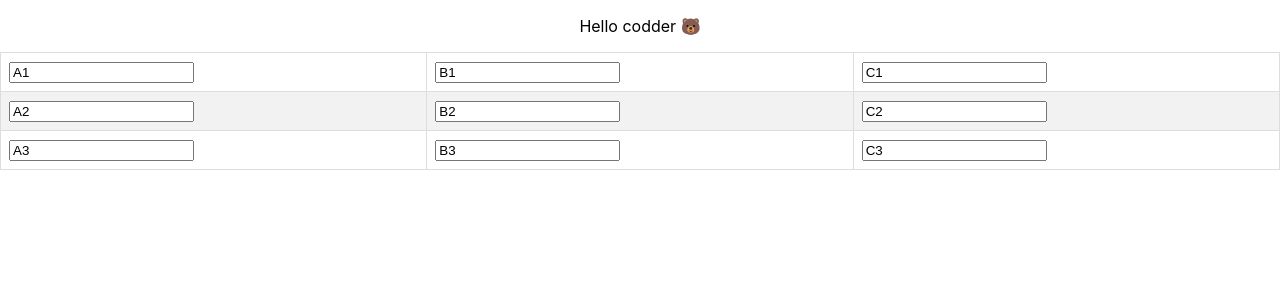
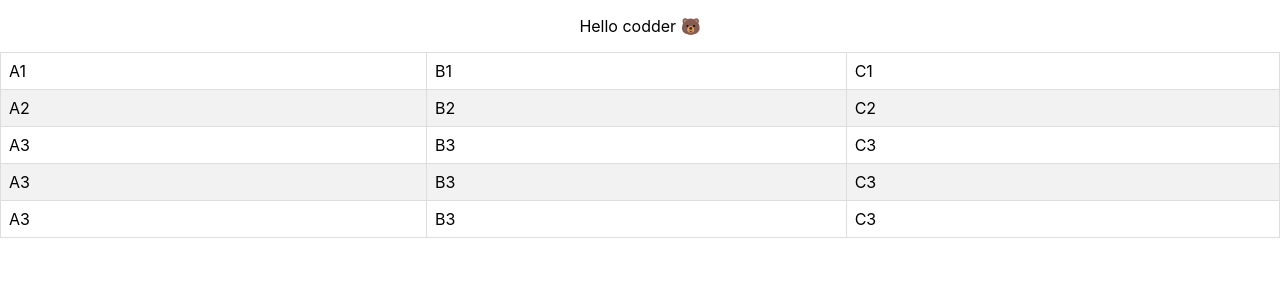
Before and after one commit to CodeKaroge/ReactPractice, a React (Create React App) app: page / in a window 1280 px wide. Shown: the top 300 px of the page. Built offline with nearby package versions, Linux system fonts and the light colour scheme.

Commit message:
Double click feature added

```diff
--- a/src/Components/Editor/ExcelProperty.js
+++ b/src/Components/Editor/ExcelProperty.js
@@ -2,19 +2,52 @@ import React, { useState } from 'react'
 
 function ExcelProperty() {
     const [data, setData] = useState([
-        ["A1", "B1", "C1"],
-        ["A2", "B2", "C2"],
-        ["A3", "B3", "C3"],
+        ['A1', 'B1', 'C1'],
+        ['A2', 'B2', 'C2'],
+        ['A3', 'B3', 'C3'],
+        ['A3', 'B3', 'C3'],
+        ['A3', 'B3', 'C3'],
     ])
+    const [selectedCell, setSelectedCell] = useState(null)
+    const [selectedCellForInput, setSelectedCellForInput] = useState(null)
+
+    const handleChange = (row, col, value) => {
+        const newData = [...data]
+        newData[row][col] = value
+        setData(newData)
+    }
+
+    const handleDoubleClick = (row, column) => {
+        setSelectedCellForInput({ row, column })
+    }
+    const handleSingleClick = (row, column) => {
+        setSelectedCell({ row, column })
+    }
 
     return (
         <div>
             <table>
                 <tbody>
-                    {data.map(item => (
-                        <tr>
-                            {item.map(innerItem => (
-                                <td><input type="text" value={innerItem} /></td>
+                    {data.map((item, rowIndex) => (
+                        <tr key={rowIndex}>
+                            {item.map((innerItem, columnIndex) => (
+                                <td
+                                    onClick={() => handleSingleClick(rowIndex, columnIndex)}
+                                    onDoubleClick={() => handleDoubleClick(rowIndex, columnIndex)}
+                                    key={columnIndex}
+                                    style={{
+                                        backgroundColor: selectedCell && selectedCell.row === rowIndex
+                                            && selectedCell.column === columnIndex ? 'green' : 'transparent'
+                                    }}
+                                >{
+                                        (
+                                            selectedCellForInput && selectedCellForInput.row === rowIndex && selectedCellForInput.column === columnIndex
+                                                ? <input type="text"
+                                                    value={innerItem}
+                                                    onChange={(e) => handleChange(rowIndex, columnIndex, e.target.value)}
+                                                /> : innerItem
+                                        )
+                                    }</td>
                             ))}
                         </tr>
                     ))}
```
